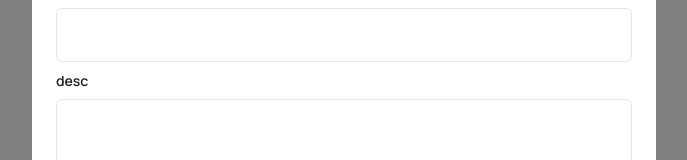
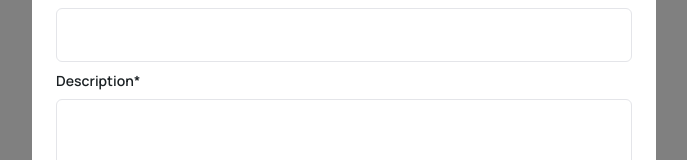
Before and after one commit to Ascent-smartreports/ascent-component-library, a React (Vite) app: page / in a window 1280 px wide. Shown: the part 600-760 px from the top of the page, without its empty margins (296-983 px from the left). Built offline with nearby package versions, Linux system fonts and the light colour scheme.

Commit message:
minor fixes

```diff
--- a/src/App.tsx
+++ b/src/App.tsx
@@ -32,11 +32,13 @@ function App() {
 
   const initialValues = {
     name: "",
-    // topic: [],
+    topic: [],
+    description: "",
     date: null,
   };
   const validationSchema = Yup.object().shape({
     name: Yup.string().required("name is required"),
+    description: Yup.string().required("description is required"),
     topic: Yup.array()
       .of(
         Yup.object().shape({
@@ -138,13 +140,13 @@ function App() {
                 />
               )}
             </Field>
-            <Field name={"Description"}>
+            <Field name={"description"}>
               {({ field, form }: FieldProps) => (
                 <TextAreaField
-                  label={"desc"}
+                  label={"Description"}
                   field={field}
                   form={form}
-                  error={formik.errors.name}
+                  error={formik.errors.description}
                   validationSchema={validationSchema}
                   height={"150px"}
                 />
@@ -160,8 +162,9 @@ function App() {
                   form={form}
                   label={"Topic"}
                   field={field}
-                  error={""}
+                  error={formik.errors.topic}
                   validationSchema={validationSchema}
+                  isMulti
                 />
               )}
             </Field>
```
